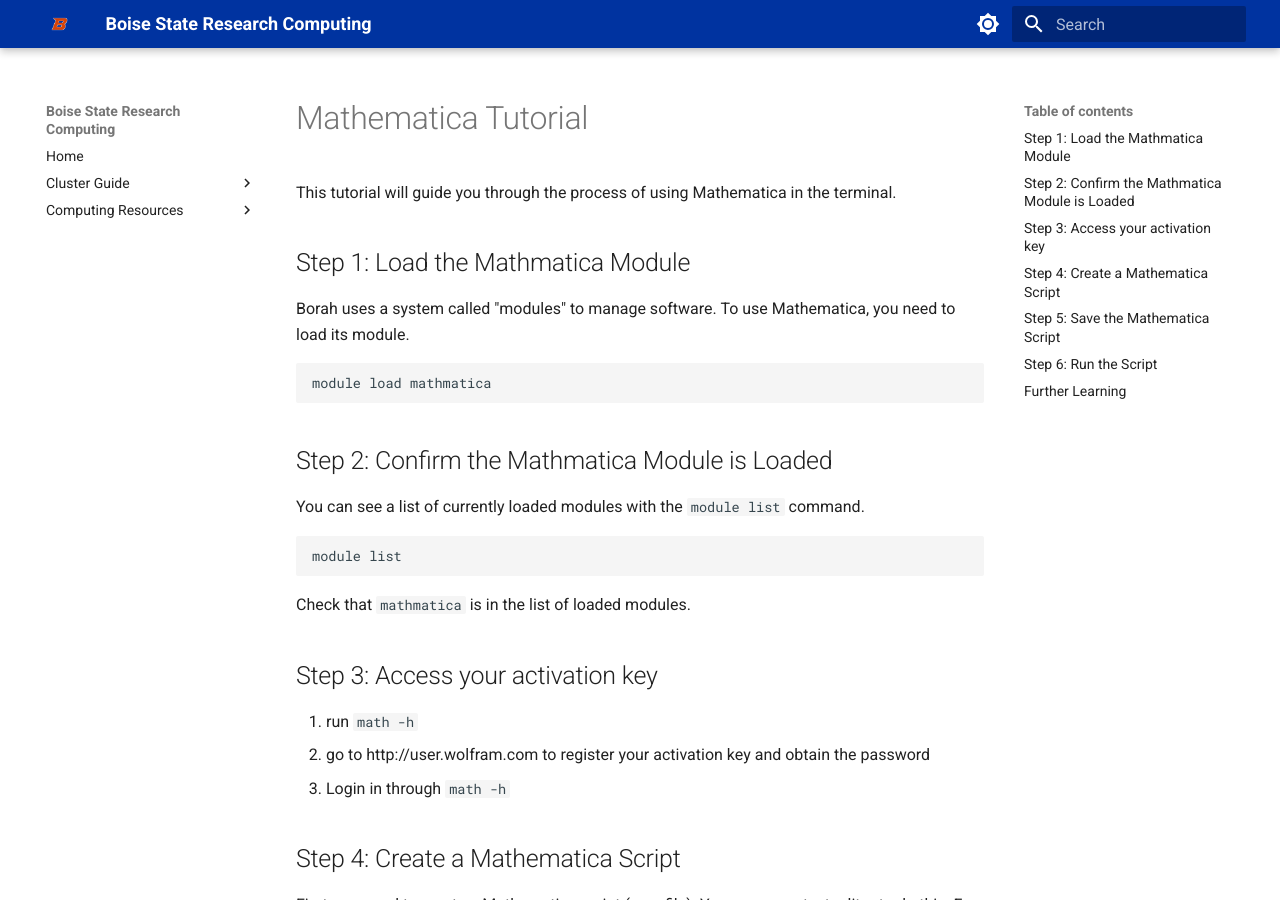
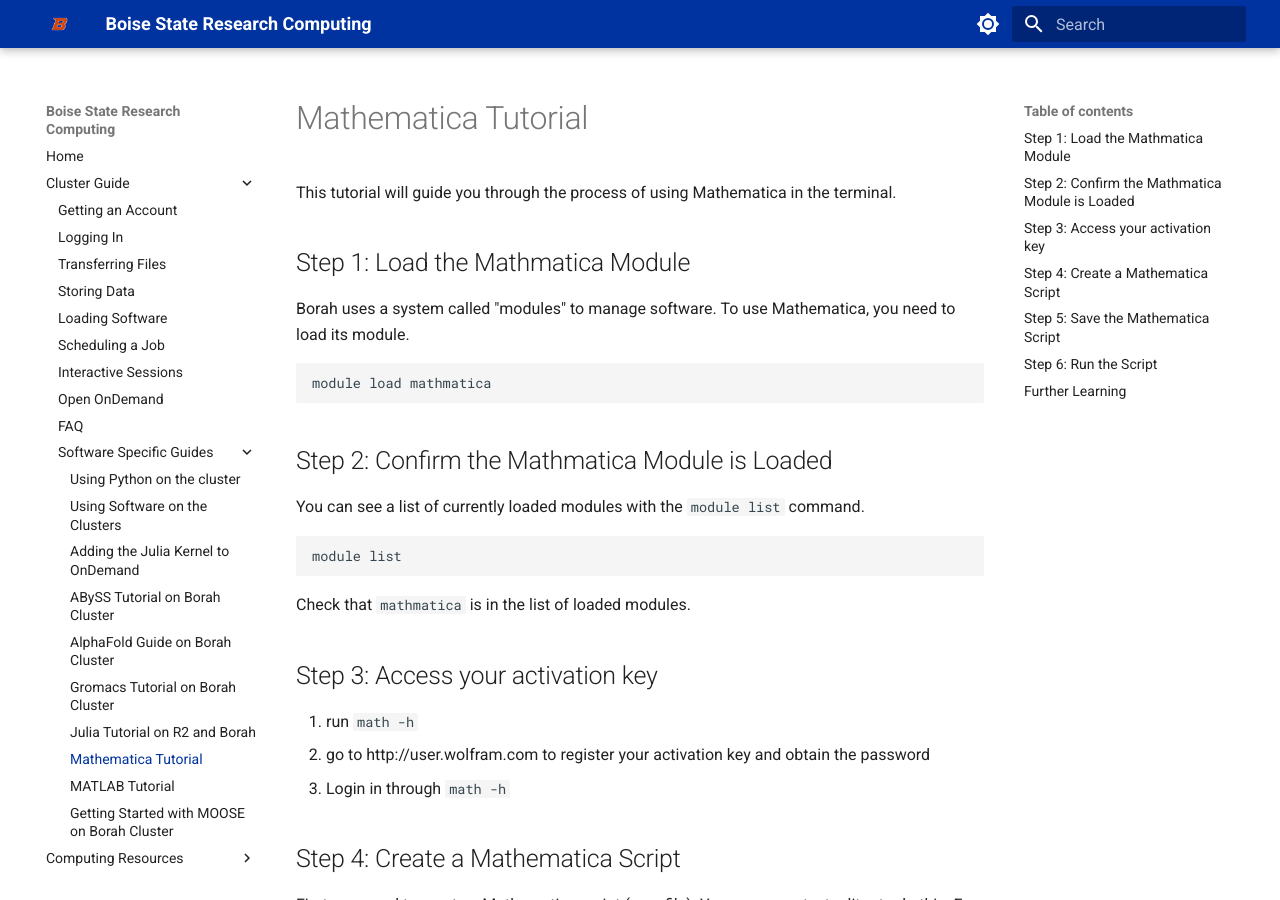
Before and after one commit to bsurc/docs, an MkDocs documentation site: the page built from docs/mathematica_tutorial.md, in a window 1280 px wide and 900 px high. Built offline with MkDocs 1.6.1 and Material for MkDocs 9.7.7, drawn with Linux system fonts in a browser that asks for light colours.

Commit message:
Update file paths

```diff
--- a/mkdocs.yml
+++ b/mkdocs.yml
@@ -15,13 +15,13 @@ nav:
       - 'conda.md'
       - 'using_software.md'
       - 'julia.md'
-      - 'Abyss-Tutorial.md'
-      - 'AlphaFold-Tutorial.md'
-      - 'Gromacs-Tutorial.md'
-      - 'Julia-Tutorial.md'
-      - 'Mathmatica-Tutorial.md'
-      - 'Matlab-Tutorial.md'
-      - 'Moose-Tutorial.md'
+      - 'abyss_tutorial.md'
+      - 'alphafold_tutorial.md'
+      - 'gromacs_tutorial.md'
+      - 'julia_tutorial.md'
+      - 'mathematica_tutorial.md'
+      - 'matlab_tutorial.md'
+      - 'moose_tutorial.md'
   - 'Computing Resources':
     - 'training.md'
     - 'linux.md'
```
